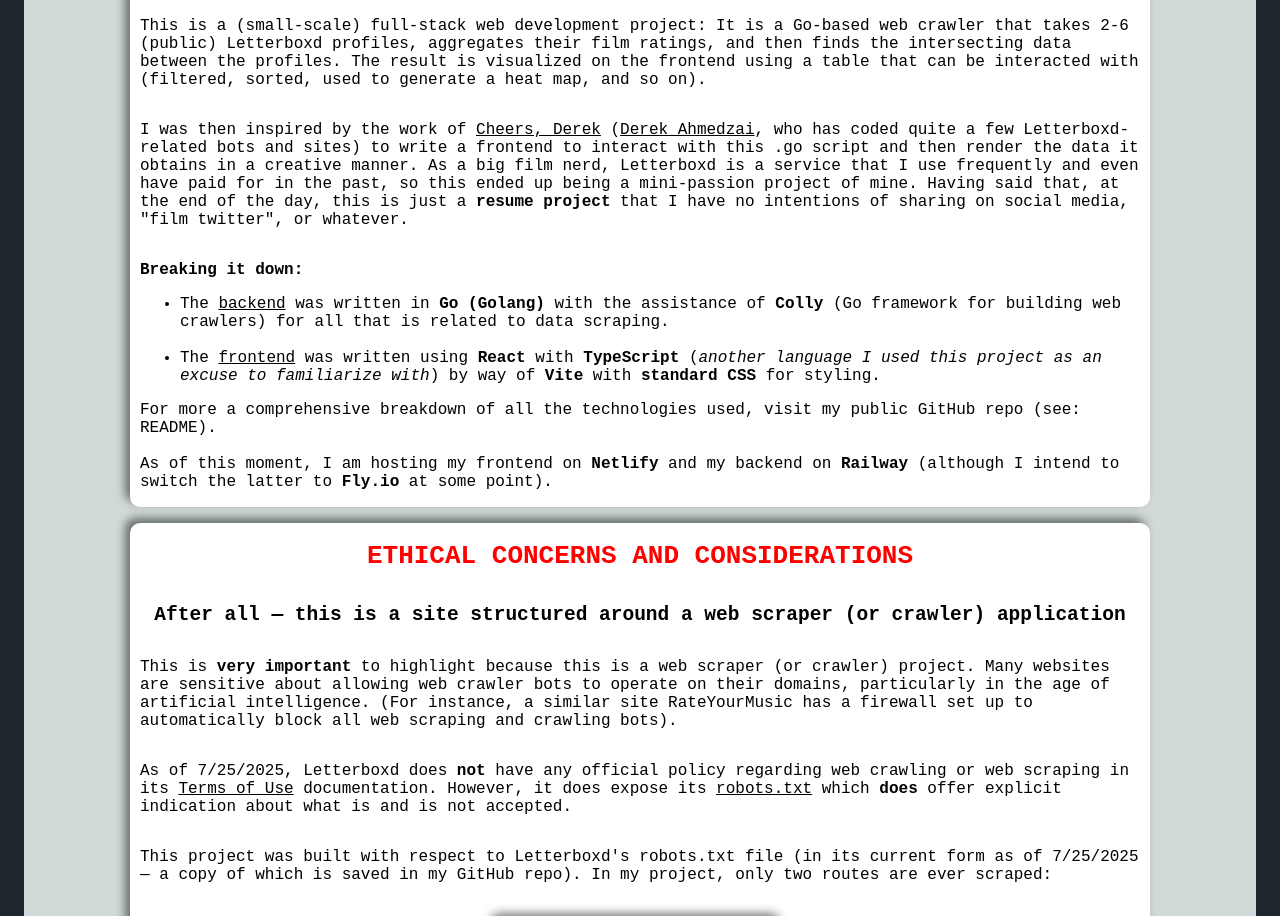
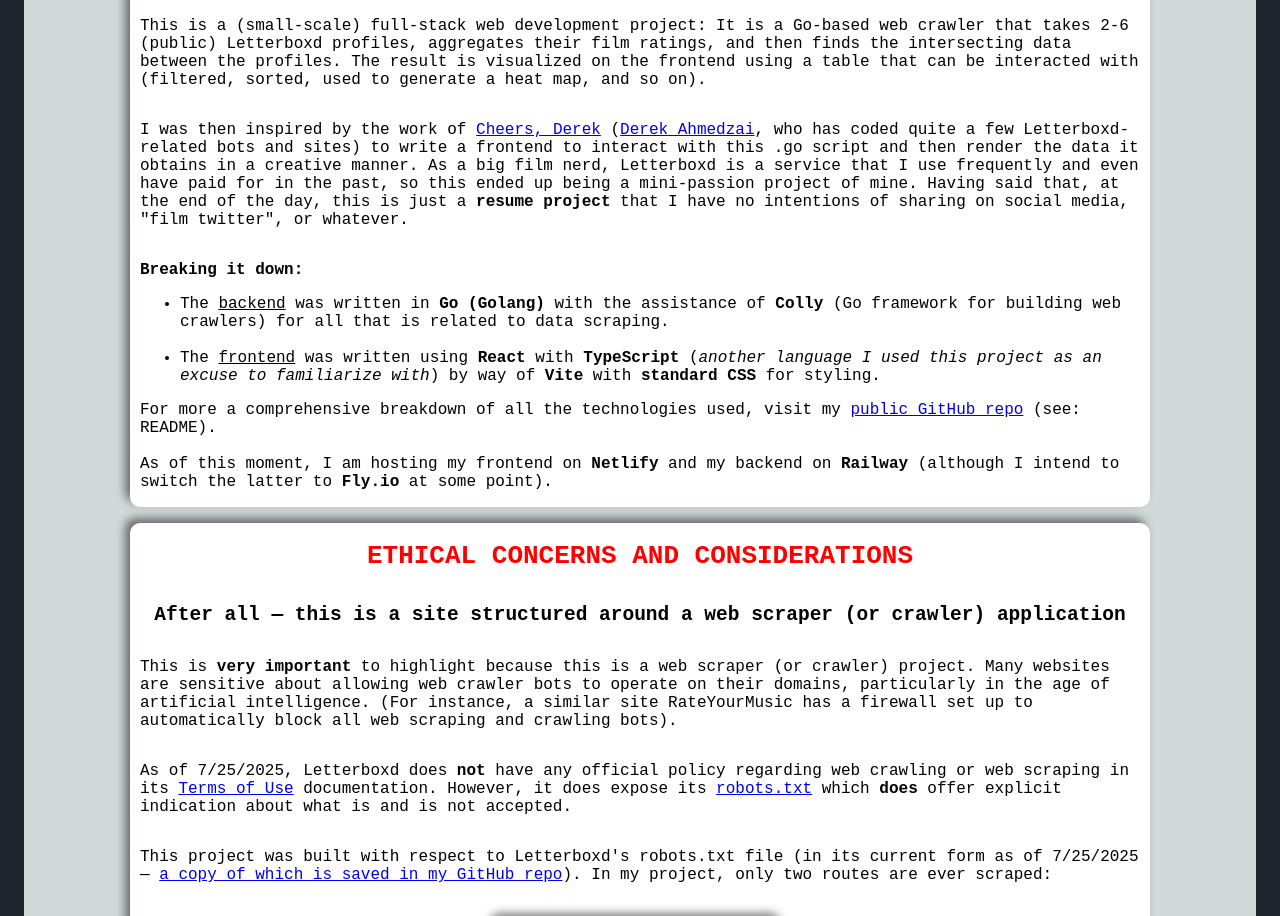
Before and after one commit to timan-z/Letterboxd-Taste-Comparator, a React (Vite) app in the folder frontend/: page /about in a window 1280 px wide. Shown: the part 500-1416 px from the top of the page. Built offline with nearby package versions, Linux system fonts and the light colour scheme.

Commit message:
Some additional final touches.

```diff
--- a/frontend/src/pages/AboutPage.tsx
+++ b/frontend/src/pages/AboutPage.tsx
@@ -40,7 +40,7 @@
                     </p>
 
                     <p>
-                        I was then inspired by the work of <u>Cheers, Derek</u> (<u>Derek Ahmedzai</u>, who has coded quite a few Letterboxd-related bots and sites)
+                        I was then inspired by the work of <a href="https://cheersderek.com/" target="_blank">Cheers, Derek</a> (<a href="https://derekahmedzai.com/" target="_blank">Derek Ahmedzai</a>, who has coded quite a few Letterboxd-related bots and sites)
                         to write a frontend to interact with this .go script and then render the data it obtains in a creative manner. As a big film nerd, Letterboxd
                         is a service that I use frequently and even have paid for in the past, so this ended up being a mini-passion project of mine. Having said that,
                         at the end of the day, this is just a <b>resume project</b> that I have no intentions of sharing on social media, "film twitter", or whatever.
@@ -50,7 +50,7 @@
                         <b>Breaking it down:</b><br/><ul>
                         <li>The <u>backend</u> was written in <b>Go (Golang)</b> with the assistance of <b>Colly</b> (Go framework for building web crawlers) for all that is related to data scraping.</li><br/>
                         <li>The <u>frontend</u> was written using <b>React</b> with <b>TypeScript</b> (<i>another language I used this project as an excuse to familiarize with</i>) by way of <b>Vite</b> with <b>standard CSS</b> for styling.</li></ul>
-                        For more a comprehensive breakdown of all the technologies used, visit my public GitHub repo (see: README).<br/><br/>
+                        For more a comprehensive breakdown of all the technologies used, visit my <a href="https://github.com/timan-z/Letterboxd-Taste-Comparator" target="_blank">public GitHub repo</a> (see: README).<br/><br/>
                         As of this moment, I am hosting my frontend on <b>Netlify</b> and my backend on <b>Railway</b> (although I intend to switch the latter to <b>Fly.io</b> at some point).
                     </p>
                 </div>
@@ -64,11 +64,12 @@
                     about allowing web crawler bots to operate on their domains, particularly in the age of artificial intelligence.
                     (For instance, a similar site RateYourMusic has a firewall set up to automatically block all web scraping and crawling bots).</p>
 
-                    <p>As of 7/25/2025, Letterboxd does <b>not</b> have any official policy regarding web crawling or web scraping in its <u>Terms of Use</u> documentation.
-                    However, it does expose its <u>robots.txt</u> which <b>does</b> offer explicit indication about what is and is not accepted.</p>
+                    <p>As of 7/25/2025, Letterboxd does <b>not</b> have any official policy regarding web crawling or web scraping in its <a href="https://letterboxd.com/legal/terms-of-use/" target="_blank">Terms of Use</a> documentation.
+                    However, it does expose its <a href="https://letterboxd.com/robots.txt" target="_blank">robots.txt</a> which <b>does</b> offer explicit indication about what is and is not accepted.</p>
 
-                    <p>This project was built with respect to Letterboxd's robots.txt file (in its current form as of 7/25/2025 — a copy of which is saved in my GitHub repo).
-                    In my project, only two routes are ever scraped:</p>
+                    <p>This project was built with respect to Letterboxd's robots.txt file
+                    (in its current form as of 7/25/2025 — <a href="https://github.com/timan-z/Letterboxd-Taste-Comparator/blob/main/robots-7-25-2025.txt" target="_blank">
+                    a copy of which is saved in my GitHub repo</a>). In my project, only two routes are ever scraped:</p>
 
                     <ol className="aboutPageList">
                         <li><code style={{fontSize:"16px"}}>/&lt;user&gt;/films/rated/.5-5/</code></li>
```
Also changed, not shown: 1 other file (tests, documents, lock files or other folders).
